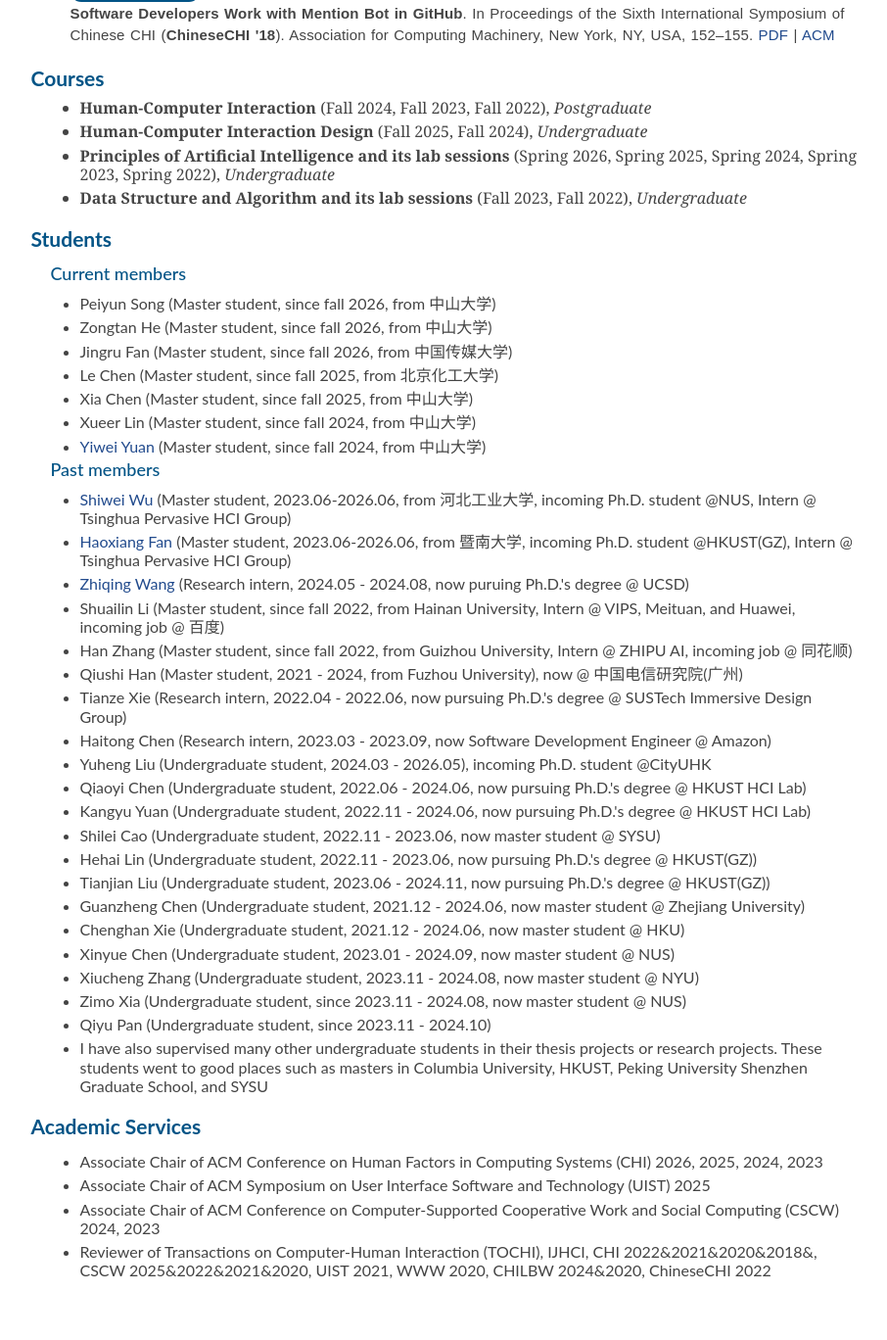
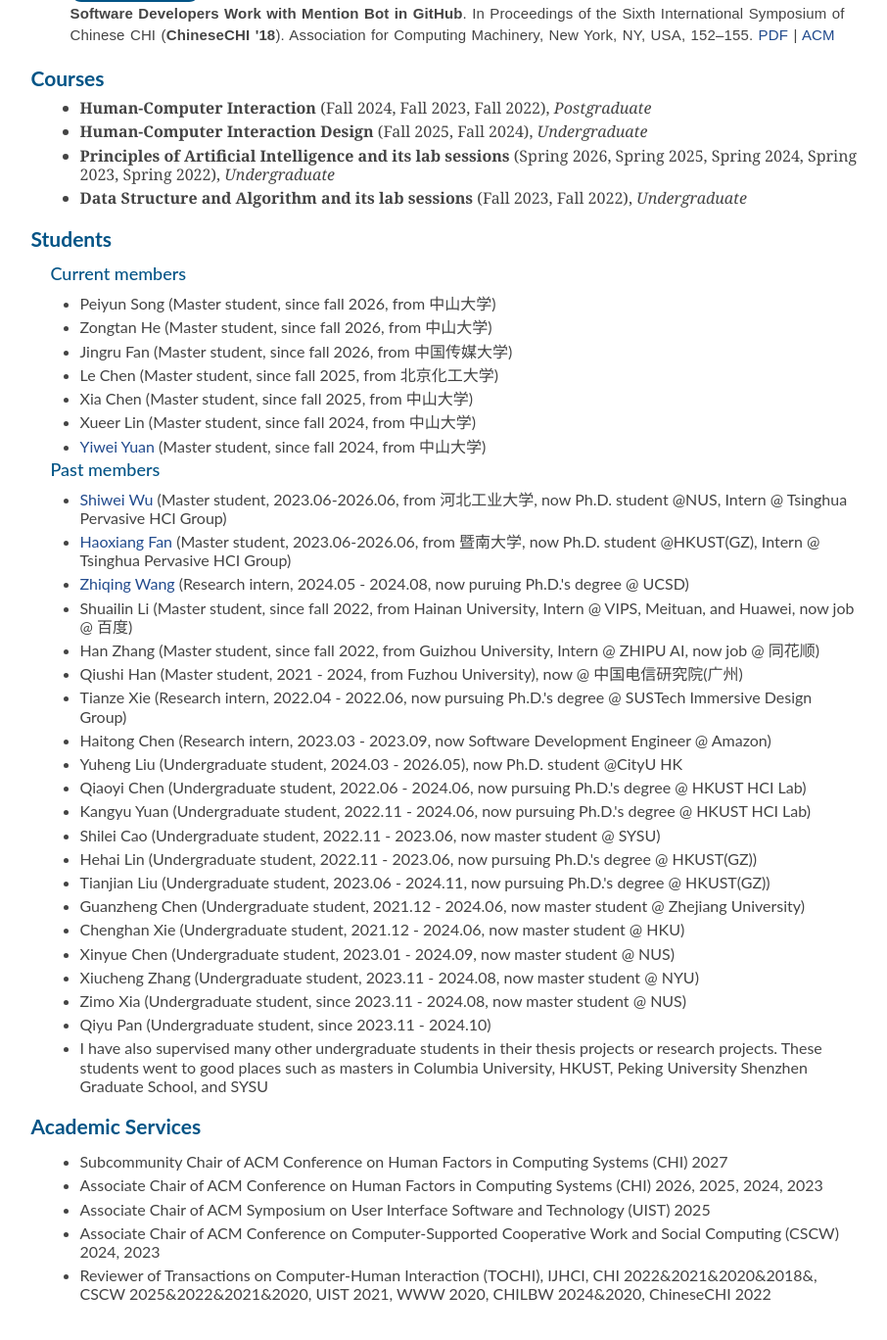
Before and after one commit to PenguinZhou/PenguinZhou.github.io, a Jekyll site: the page index.html, which Jekyll copies as it is, in a window 1280 px wide and 1400 px high, scrolled down 5914 px. Shown: the top 1368 px of the window at 98% size, without its empty margins (331-1237 px from the left). Built offline with Jekyll 4.4.1, drawn with Linux system fonts in a browser that asks for light colours.

Commit message:
Update index.html

```diff
--- a/index.html
+++ b/index.html
@@ -882,15 +882,15 @@
                     </ul>
                     <h4 style="color:#035486;">Past members</h4>
                     <ul>
-                        <li><a href="https://shionming.github.io/shiweiwu.github.io/">Shiwei Wu</a> (Master student, 2023.06-2026.06, from 河北工业大学, incoming Ph.D. student @NUS, Intern @ Tsinghua Pervasive HCI Group)</li>
-                        <li><a href="https://fanhaoxiang.top/">Haoxiang Fan</a> (Master student, 2023.06-2026.06, from 暨南大学, incoming Ph.D. student @HKUST(GZ), Intern @ Tsinghua Pervasive HCI Group)</li>
+                        <li><a href="https://shionming.github.io/shiweiwu.github.io/">Shiwei Wu</a> (Master student, 2023.06-2026.06, from 河北工业大学, now Ph.D. student @NUS, Intern @ Tsinghua Pervasive HCI Group)</li>
+                        <li><a href="https://fanhaoxiang.top/">Haoxiang Fan</a> (Master student, 2023.06-2026.06, from 暨南大学, now Ph.D. student @HKUST(GZ), Intern @ Tsinghua Pervasive HCI Group)</li>
                         <li><a href="https://www.zhiqingwang.me/">Zhiqing Wang</a> (Research intern, 2024.05 - 2024.08, now puruing Ph.D.'s degree @ UCSD) </li>
-                        <li>Shuailin Li (Master student, since fall 2022, from Hainan University, Intern @ VIPS, Meituan, and Huawei, incoming job @ 百度)</li>
-                        <li>Han Zhang (Master student, since fall 2022, from Guizhou University, Intern @ ZHIPU AI, incoming job @ 同花顺)</li>
+                        <li>Shuailin Li (Master student, since fall 2022, from Hainan University, Intern @ VIPS, Meituan, and Huawei, now job @ 百度)</li>
+                        <li>Han Zhang (Master student, since fall 2022, from Guizhou University, Intern @ ZHIPU AI, now job @ 同花顺)</li>
                         <li>Qiushi Han (Master student, 2021 - 2024, from Fuzhou University), now @ 中国电信研究院(广州)</li>
                         <li>Tianze Xie (Research intern, 2022.04 - 2022.06, now pursuing Ph.D.'s degree @ SUSTech Immersive Design Group)</li>
                         <li>Haitong Chen (Research intern, 2023.03 - 2023.09, now Software Development Engineer @ Amazon)</li>
-                        <li>Yuheng Liu (Undergraduate student, 2024.03 - 2026.05), incoming Ph.D. student @CityUHK</li>
+                        <li>Yuheng Liu (Undergraduate student, 2024.03 - 2026.05), now Ph.D. student @CityU HK</li>
                         <li>Qiaoyi Chen (Undergraduate student, 2022.06 - 2024.06, now pursuing Ph.D.'s degree @ HKUST HCI Lab)</li>
                         <li>Kangyu Yuan (Undergraduate student, 2022.11 - 2024.06, now pursuing Ph.D.'s degree @ HKUST HCI Lab)</li>
                         <li>Shilei Cao (Undergraduate student, 2022.11 - 2023.06, now master student @ SYSU)</li>
@@ -935,6 +935,9 @@
                 <div class="widget widget-archives news">
                     <ul>
                         <li>
+                            Subcommunity Chair of ACM Conference on Human Factors in Computing Systems (CHI) 2027
+                        </li>
+                        <li>
                             Associate Chair of ACM Conference on Human Factors in Computing Systems (CHI) 2026, 2025, 2024, 2023
                         </li>
                         <li>
```
